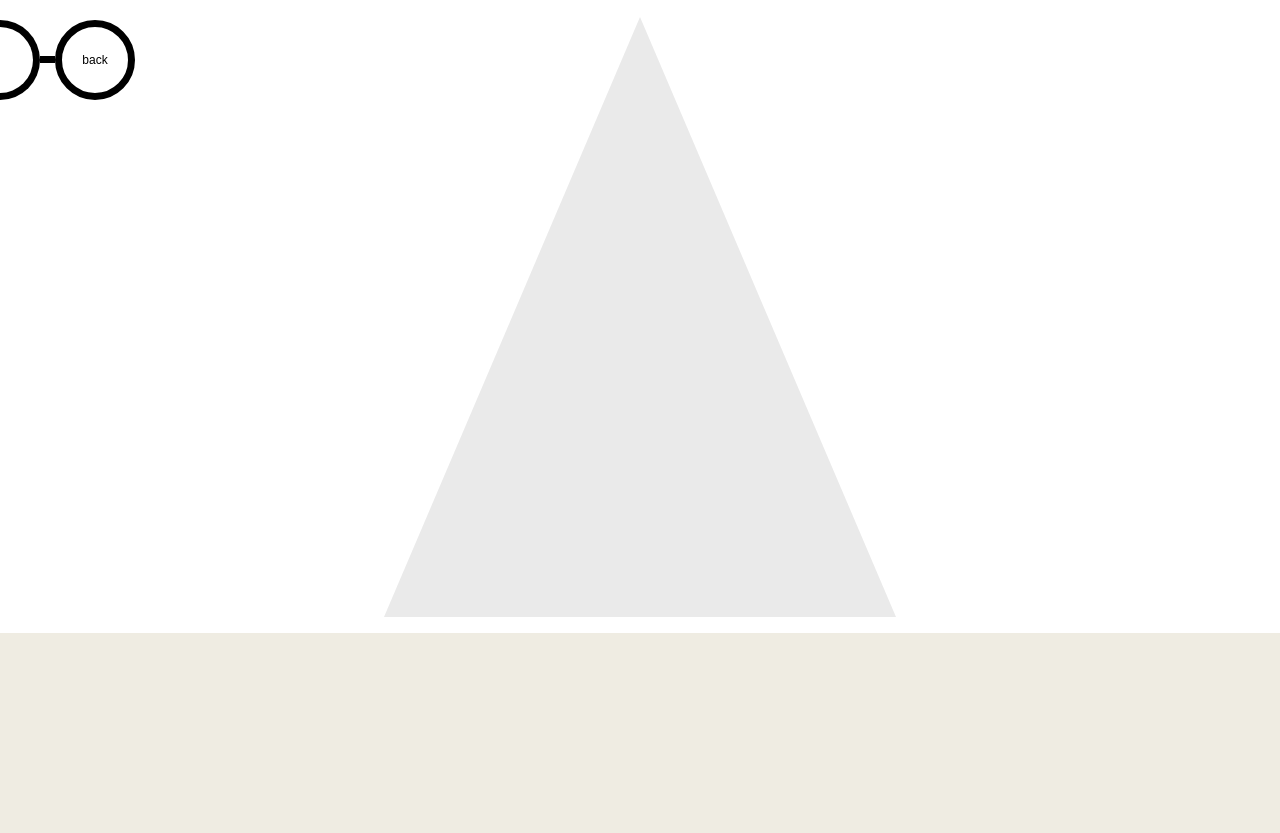
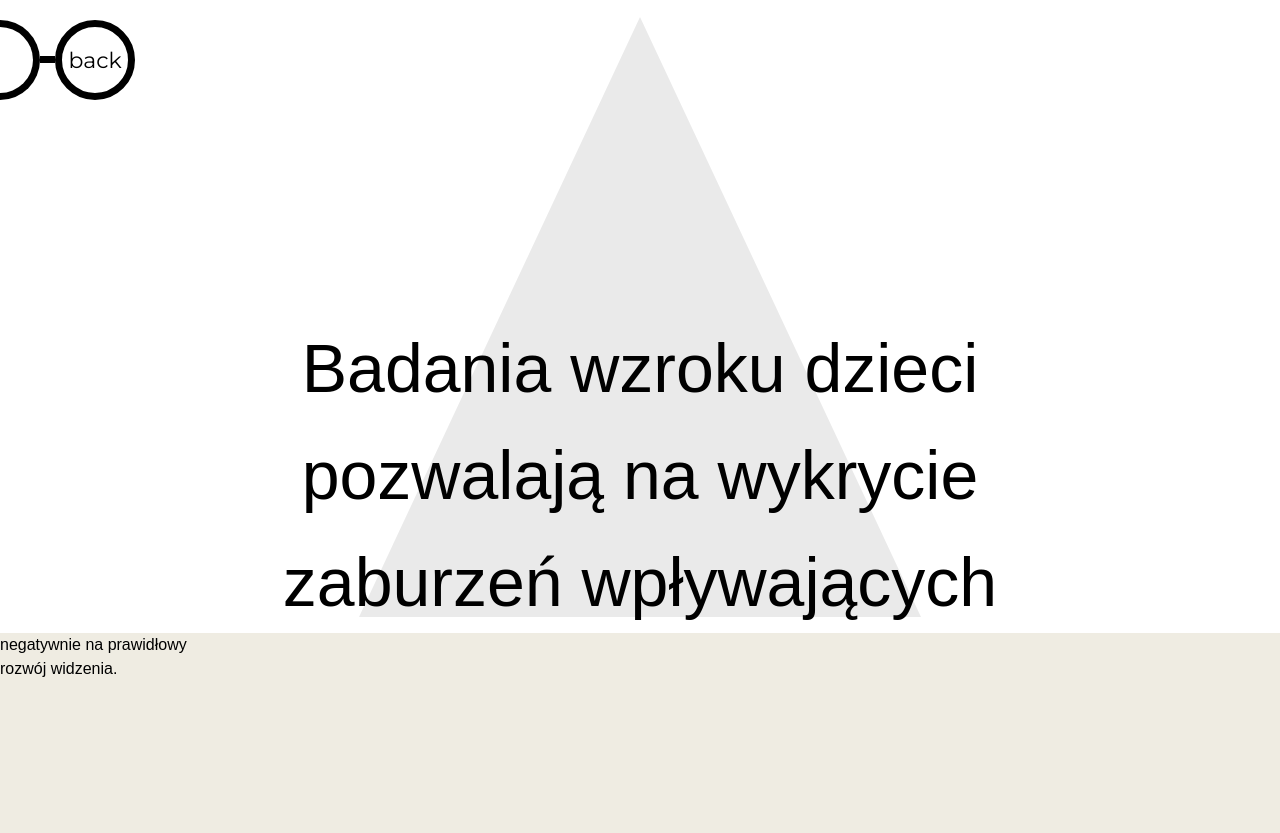
Before and after one commit to astacus777/optician-astro, an Astro site: page /treatment in a window 1280 px wide. Before the commit the page ends 800 px from the top, so only its background shows below. Built offline with nearby package versions, Linux system fonts and the light colour scheme; Astro itself is replaced by a stand-in of ours.

Commit message:
treatment page - text and new font added

```diff
--- a/src/layouts/Layout.astro
+++ b/src/layouts/Layout.astro
@@ -5,6 +5,7 @@
 		<meta name="viewport" content="width=device-width" />
 		<link rel="icon" type="image/svg+xml" href="/favicon.svg" />
 		<meta name="generator" content={Astro.generator} />
+		<link href="https://fonts.googleapis.com/css2?family=Montserrat:wght@400;500;600;700&display=swap" rel="stylesheet">
 		<title>OPTITIAN</title>
 	</head>
 	<body>
--- a/src/pages/treatment.astro
+++ b/src/pages/treatment.astro
@@ -4,7 +4,7 @@ import '../styles/treatment.css';
 ---
 <Layout>
   <body>
-    <div class="container">
+    <div class="container-head">
       <div class="shapes">
         <div class="half-circle"></div>
         <div class="bold-line"></div>
@@ -13,7 +13,17 @@ import '../styles/treatment.css';
         </div>
 
       </div>
+      <div class="text-container">
+        <p>Badania wzroku dzieci </p>
+        <p>pozwalają na wykrycie</p>
+        <p>zaburzeń wpływających</p>
 
+      </div>
+
+    </div>
+    <div class="eye-container">
+      <p>negatywnie na prawidłowy</p>
+      <p>rozwój widzenia.</p>
     </div>
   </body>
 </Layout>
--- a/src/styles/treatment.css
+++ b/src/styles/treatment.css
@@ -11,7 +11,7 @@
     background-color: #EFECE2;
   }
 
-  .container {
+  .container-head {
     position: relative;
     max-width: 1552px;
     height: 633.09px;
@@ -21,13 +21,13 @@
   }
 
   /* Background Triangle */
-  .container::before {
+  .container-head::before {
     content: "";
     position: absolute;
     width: 0;
     height: 0;
-    border-left: 20vw solid transparent;
-    border-right: 20vw solid transparent;
+    border-left: 22vw solid transparent;
+    border-right: 22vw solid transparent;
     border-bottom: 75vh solid #EAEAEA;
     transform: translate(-50%, -50%);
     top: 50%;
@@ -54,7 +54,8 @@
 
   .circle a {
     text-decoration: none;
-    font-size: 12px;
+    font-size: 22px;
+    font-family: Montserrat;
     color: black;
   }
 
@@ -77,17 +78,27 @@
     background-color: black;
   }
 
-  /* Text */
-  .text {
+
+  /* text  */
+  .text-container {
     position: absolute;
-    top: 50%;
+    top: 75%;
     left: 50%;
     transform: translate(-50%, -50%);
     text-align: center;
+    width: 80%;
+    line-height: 1.5;
   }
 
-  .text h1 {
-    font-size: 48px;
-    line-height: 1.2;
+  .text-container p {
+    font-size: 68px;
     color: black;
+    margin: 5px 0;
   }
+
+
+  /*Eye-container*/
+  .eye-container {
+    height: 200px;
+    position: absolute;
+  }
--- a/tailwind.config.js
+++ b/tailwind.config.js
@@ -4,7 +4,11 @@ export default {
     './src/**/*.{astro,html,js,jsx,ts,tsx}', // Dodaj wszystkie pliki, gdzie używasz klas Tailwind
   ],
   theme: {
-    extend: {},
+    extend: {
+      fontFamily: {
+        sans: ['Montserrat', 'sans-serif'], // Dodaj Montserrat jako font główny
+      },
+    },
   },
   plugins: [],
 }
```
